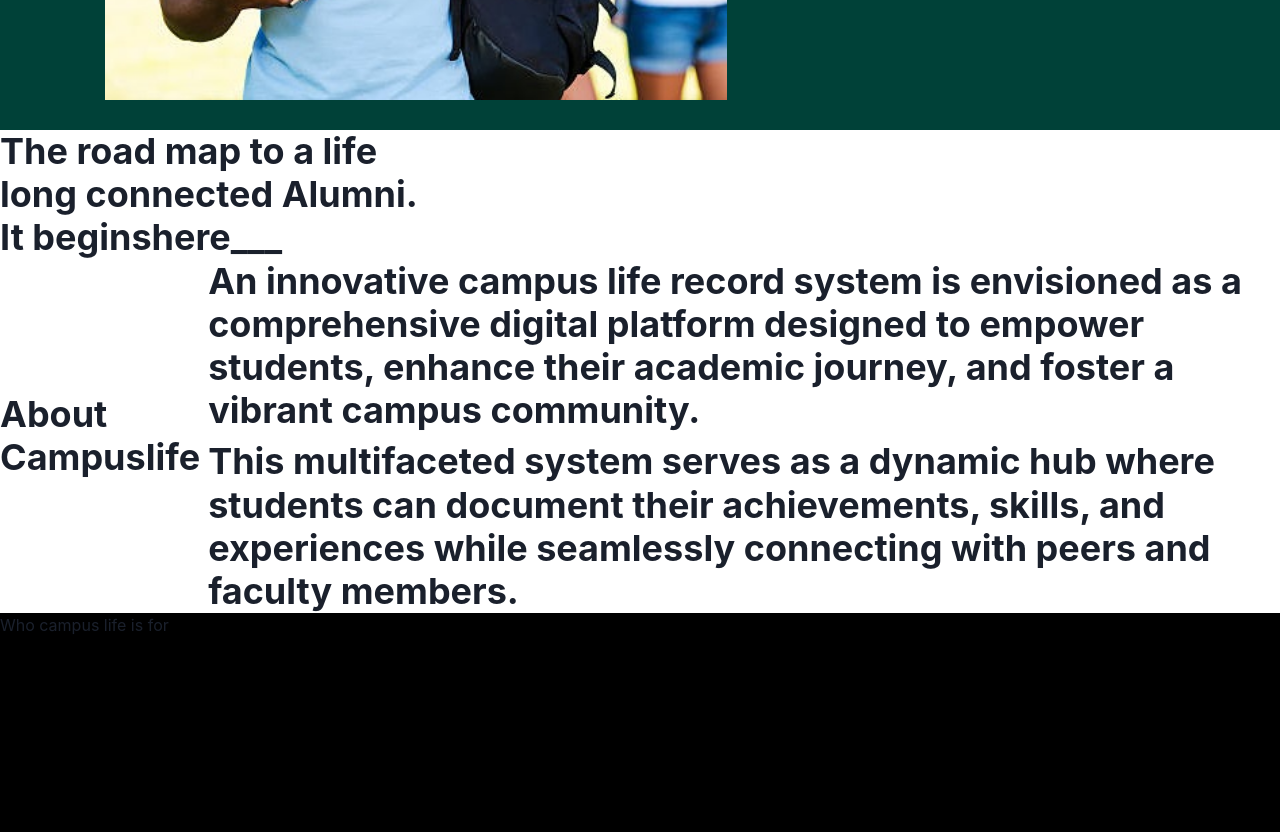
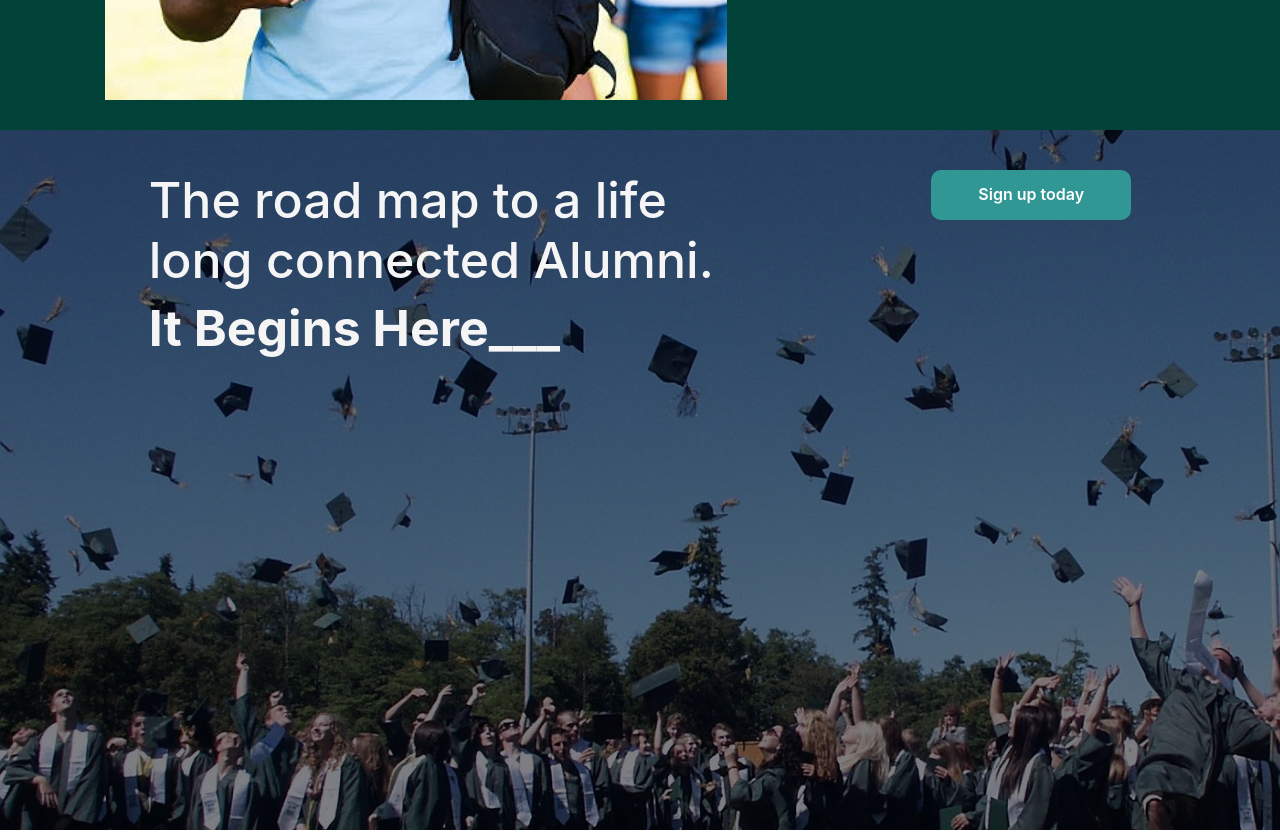
Before and after one commit to jahrulezfrancis/campus-life, a React (Vite) app: page / in a window 1280 px wide. Shown: the part 540-1372 px from the top of the page. Built offline with nearby package versions, Linux system fonts and the light colour scheme; no server answers.

Commit message:
Adding content

```diff
--- a/src/Components/Pages/LandingPage/Homepage.tsx
+++ b/src/Components/Pages/LandingPage/Homepage.tsx
@@ -1,21 +1,32 @@
-import { Box, Heading, Text } from "@chakra-ui/react";
+import { Box, Heading, Spacer, Flex, Text, Stack, Center } from "@chakra-ui/react";
 import LandingPageHeader from "./Header";
 import AboutSection from "./AboutSection";
+import BackgroundImage from "../../../assets/graduating-students.jpg"
+import SolidButton from "../../Sections/Buttons/SolidButton";
+
 
 export default function HomePage() {
     return (
         <Box>
             <LandingPageHeader />
             <section>
-                <Heading as="h3">The road map to a life <br /> long connected Alumni.</Heading>
-                <Heading>It begins<strong>here___</strong></Heading>
+                <Box color="whitesmoke" background="rgba(0, 5, 10 0.5)" backgroundSize="cover" bgImage={BackgroundImage} height={700}>
+                    <Flex p={10} align="flex-start" justify="space-around" height="100%" background="rgba(0, 0, 10, 0.5)">
+                        <Stack>
+                            <Heading fontWeight="500" fontSize={50} as="h3">The road map to a life <br /> long connected Alumni.</Heading>
+                            <Heading textTransform="capitalize" fontSize={50}>It begins <strong>here___</strong></Heading>
+                        </Stack>
+                        <SolidButton buttonText="Sign up today" />
+                    </Flex>
+                </Box>
             </section>
             <section>
                 <AboutSection />
             </section>
             <section>
                 <Box bg="#000000" h={"700px"}>
-                    <Text>Who campus life is for</Text>
+                    <Text color="whitesmoke">Who campus life is for</Text>
+                    <Text color="whitesmoke">Students looking out to connect and have a record of their experiences</Text>
                 </Box>
             </section>
         </Box>
```
